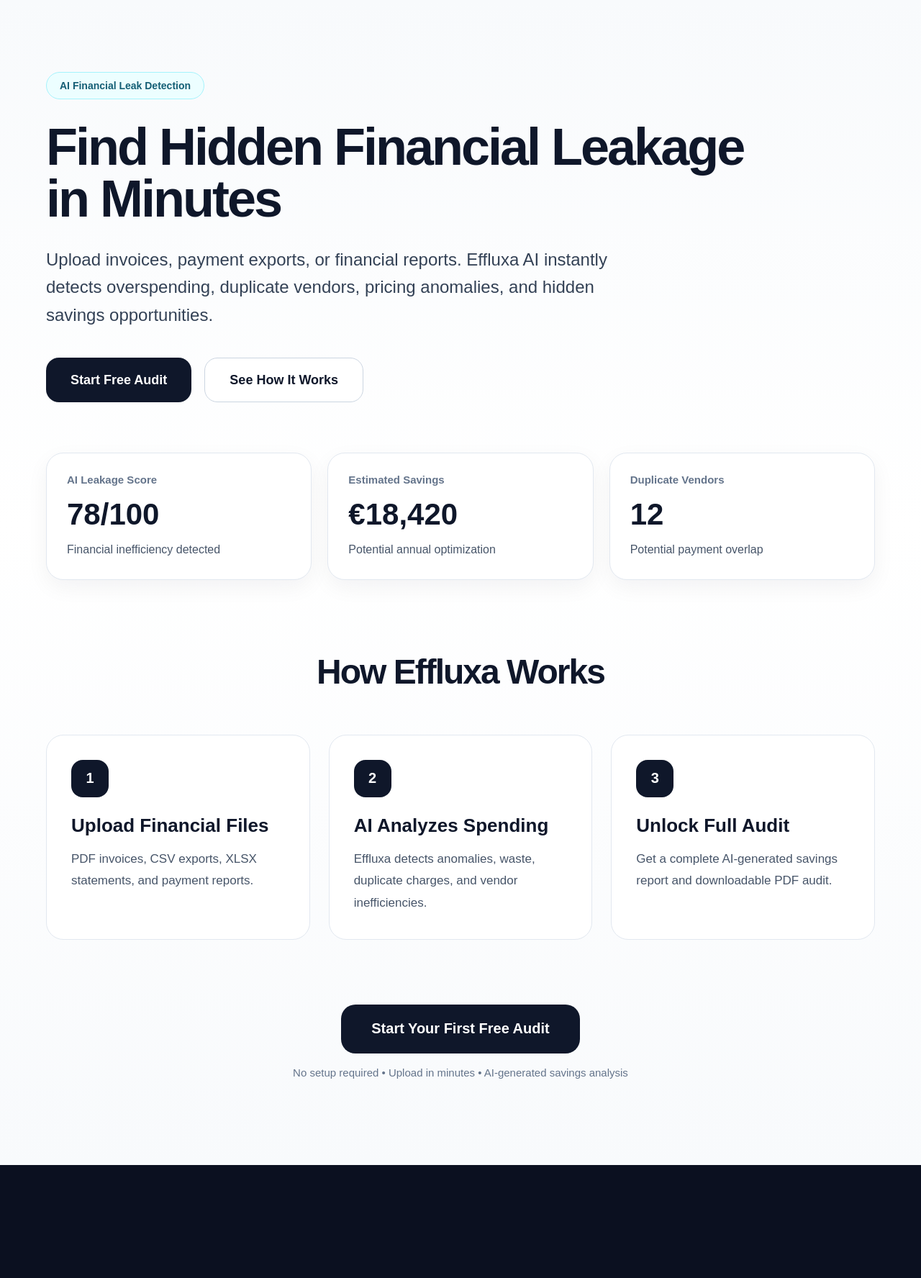
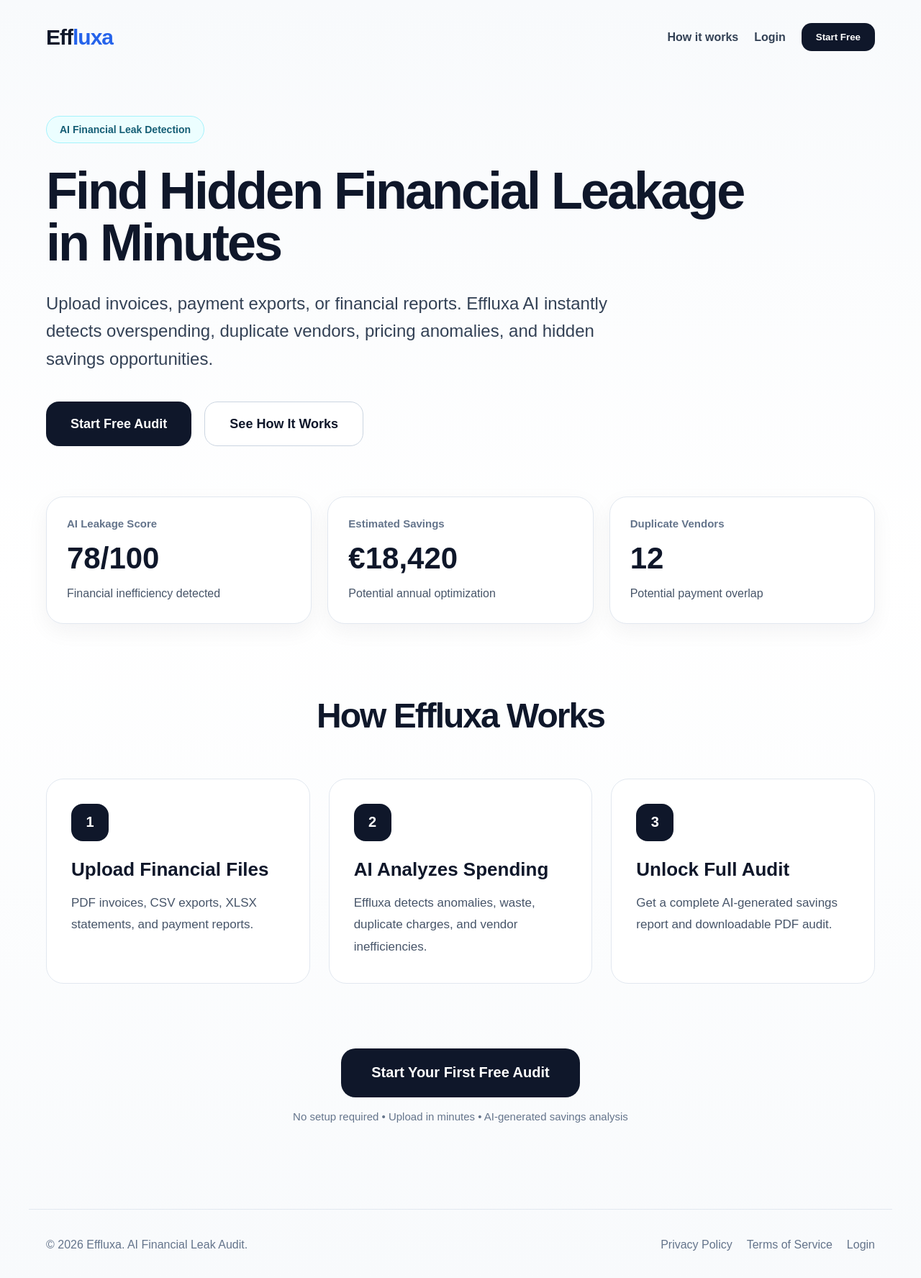
Before and after one commit to boskovasiljevic90/effluxa, a Next.js app: page / in a window 1280 px wide. Shown: the top 1776 px of the page at 72% size. Before the commit the page ends 1619 px from the top, so only its background shows below. Built offline with nearby package versions, Linux system fonts and the light colour scheme.

Commit message:
Add landing nav footer and mobile auth responsiveness

```diff
--- a/src/app/globals.css
+++ b/src/app/globals.css
@@ -222,3 +222,43 @@ input {
   color: #15803d;
   margin-top: 16px;
 }
+
+@media (max-width: 768px) {
+  .auth-grid {
+    grid-template-columns: 1fr !important;
+  }
+
+  .auth-hero {
+    padding: 40px 24px !important;
+  }
+
+  .auth-title {
+    font-size: 42px !important;
+  }
+
+  .auth-panel {
+    border-left: none !important;
+    border-top: 1px solid rgba(255,255,255,0.08) !important;
+    padding: 24px !important;
+  }
+
+  .landing-nav {
+    flex-direction: column !important;
+    gap: 20px !important;
+    align-items: flex-start !important;
+  }
+
+  .landing-title {
+    font-size: 44px !important;
+    letter-spacing: -1.5px !important;
+  }
+
+  .landing-subtitle {
+    font-size: 19px !important;
+  }
+
+  .landing-footer {
+    flex-direction: column !important;
+    align-items: flex-start !important;
+  }
+}
--- a/src/app/login/page.tsx
+++ b/src/app/login/page.tsx
@@ -48,6 +48,7 @@ export default function LoginPage() {
   return (
     <div className="page-container">
       <div
+        className="auth-grid"
         style={{
           minHeight: "100vh",
           display: "grid",
@@ -55,6 +56,7 @@ export default function LoginPage() {
         }}
       >
         <div
+          className="auth-hero"
           style={{
             padding: "80px",
             display: "flex",
@@ -67,6 +69,7 @@ export default function LoginPage() {
           </div>
 
           <div
+            className="auth-title"
             style={{
               fontSize: "64px",
               lineHeight: 1.05,
@@ -131,6 +134,7 @@ export default function LoginPage() {
         </div>
 
         <div
+          className="auth-panel"
           style={{
             background: "rgba(255,255,255,0.04)",
             borderLeft: "1px solid rgba(255,255,255,0.08)",
--- a/src/app/page.tsx
+++ b/src/app/page.tsx
@@ -14,9 +14,56 @@ export default function HomePage() {
         style={{
           maxWidth: "1200px",
           margin: "0 auto",
-          padding: "100px 24px 70px",
+          padding: "32px 24px 70px",
         }}
       >
+        <nav
+          className="landing-nav"
+          style={{
+            display: "flex",
+            justifyContent: "space-between",
+            alignItems: "center",
+            marginBottom: "90px",
+          }}
+        >
+          <Link href="/">
+            <div
+              style={{
+                fontSize: "30px",
+                fontWeight: 900,
+                letterSpacing: "-1px",
+              }}
+            >
+              Eff<span style={{ color: "#2563eb" }}>luxa</span>
+            </div>
+          </Link>
+
+          <div style={{ display: "flex", gap: "22px", alignItems: "center" }}>
+            <a href="#how-it-works" style={{ color: "#334155", fontWeight: 600 }}>
+              How it works
+            </a>
+
+            <Link href="/login" style={{ color: "#334155", fontWeight: 600 }}>
+              Login
+            </Link>
+
+            <Link href="/signup">
+              <button
+                style={{
+                  padding: "12px 20px",
+                  borderRadius: "14px",
+                  border: "none",
+                  background: "#0f172a",
+                  color: "white",
+                  fontWeight: 800,
+                  cursor: "pointer",
+                }}
+              >
+                Start Free
+              </button>
+            </Link>
+          </div>
+        </nav>
         <div
           style={{
             display: "inline-flex",
@@ -48,6 +95,7 @@ export default function HomePage() {
         </h1>
 
         <p
+          className="landing-subtitle"
           style={{
             marginTop: "30px",
             fontSize: "24px",
@@ -304,6 +352,29 @@ export default function HomePage() {
           </p>
         </div>
       </section>
+
+      <footer
+        className="landing-footer"
+        style={{
+          maxWidth: "1200px",
+          margin: "0 auto",
+          padding: "40px 24px",
+          borderTop: "1px solid #e2e8f0",
+          display: "flex",
+          justifyContent: "space-between",
+          gap: "20px",
+          color: "#64748b",
+        }}
+      >
+        <div>© 2026 Effluxa. AI Financial Leak Audit.</div>
+
+        <div style={{ display: "flex", gap: "20px", flexWrap: "wrap" }}>
+          <Link href="/privacy">Privacy Policy</Link>
+          <Link href="/terms">Terms of Service</Link>
+          <Link href="/login">Login</Link>
+        </div>
+      </footer>
+
     </main>
   );
 }
--- a/src/app/signup/page.tsx
+++ b/src/app/signup/page.tsx
@@ -48,6 +48,7 @@ export default function SignupPage() {
   return (
     <div className="page-container">
       <div
+        className="auth-grid"
         style={{
           minHeight: "100vh",
           display: "grid",
@@ -55,6 +56,7 @@ export default function SignupPage() {
         }}
       >
         <div
+          className="auth-hero"
           style={{
             padding: "80px",
             display: "flex",
@@ -67,6 +69,7 @@ export default function SignupPage() {
           </div>
 
           <div
+            className="auth-title"
             style={{
               fontSize: "64px",
               lineHeight: 1.05,
@@ -91,6 +94,7 @@ export default function SignupPage() {
         </div>
 
         <div
+          className="auth-panel"
           style={{
             background: "rgba(255,255,255,0.04)",
             borderLeft: "1px solid rgba(255,255,255,0.08)",
```
